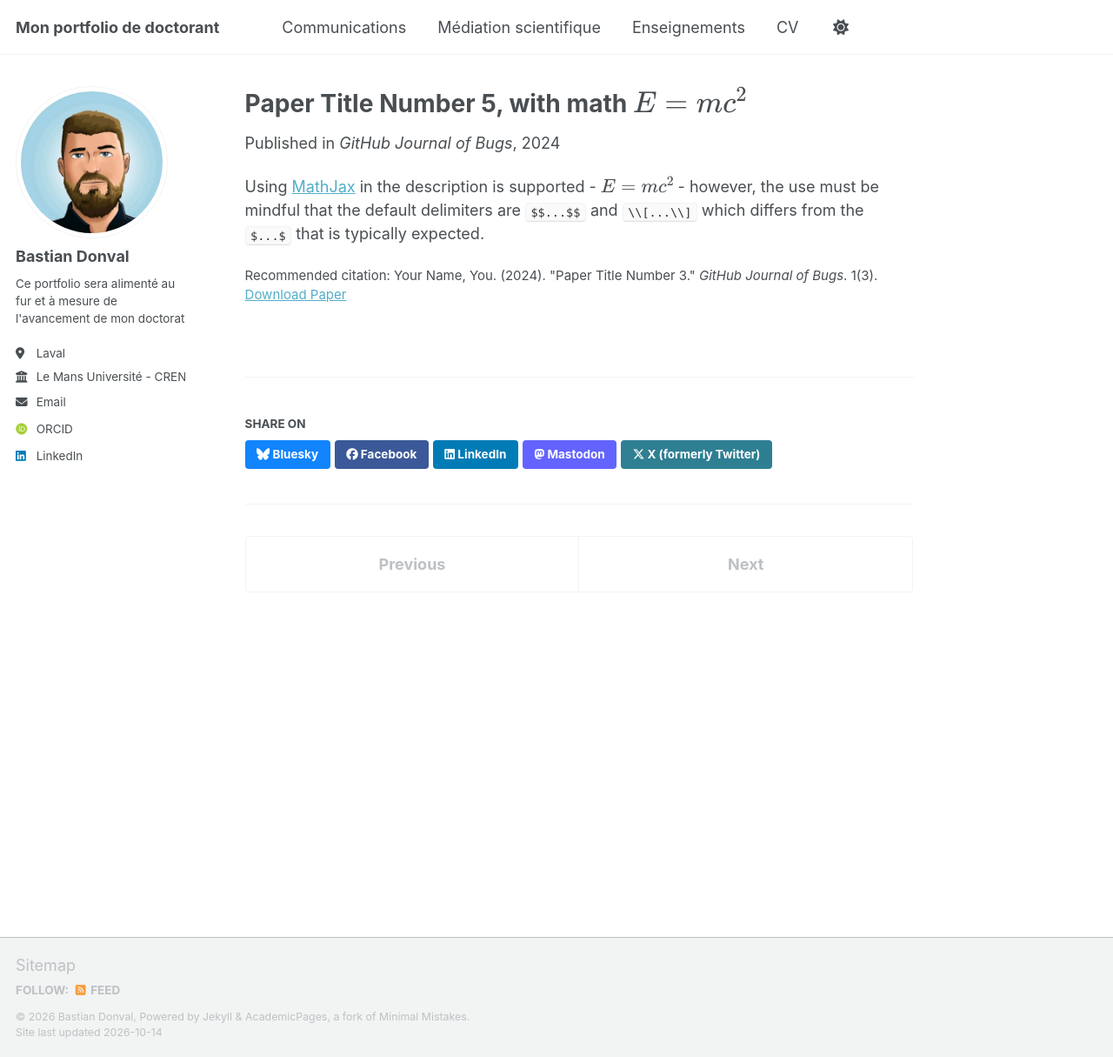
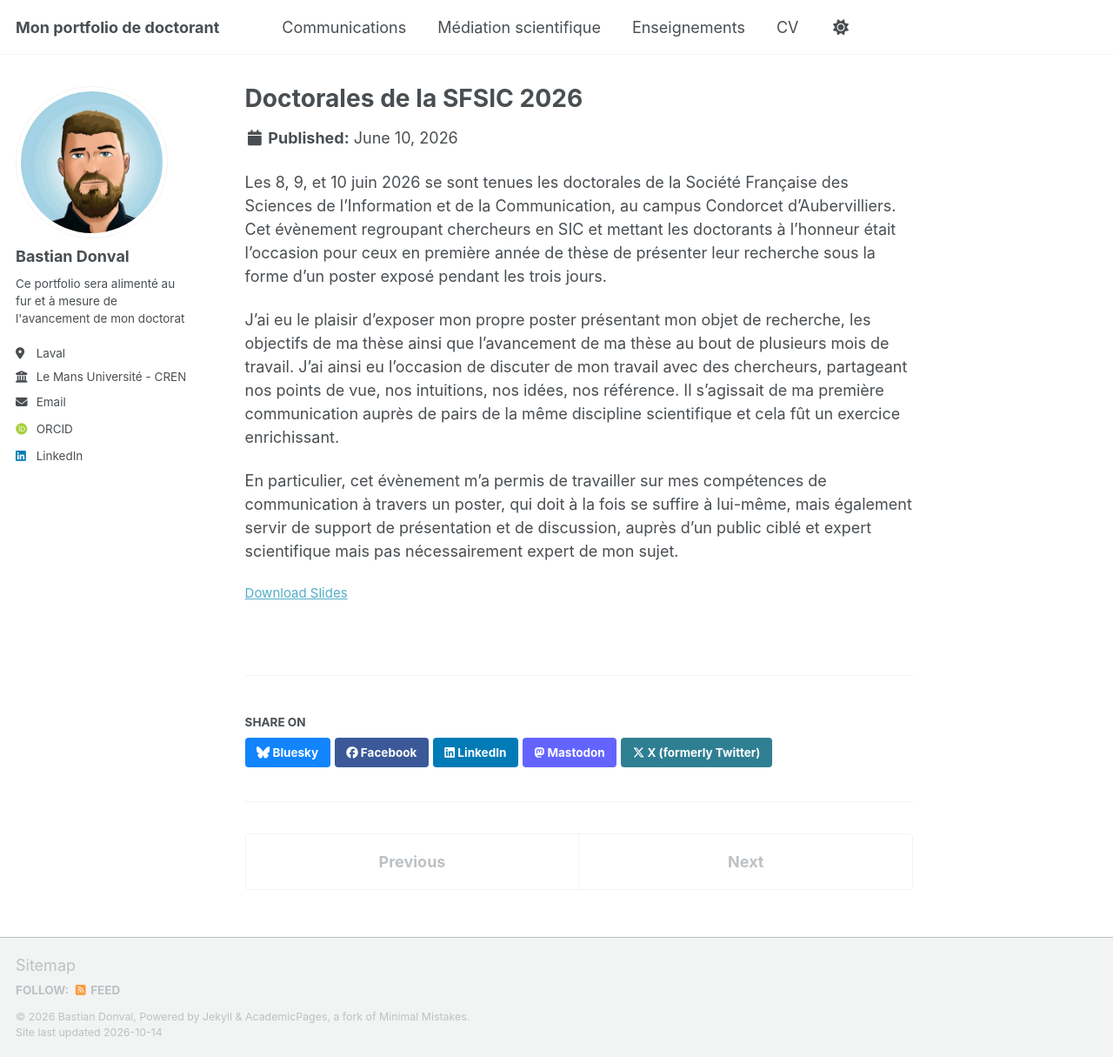
Before and after one commit to BDonval/bdonval_page.github.io, a Jekyll site: the page built from _publications/2025-06-08-paper-title-number-5.md, in a window 1280 px wide and 1215 px high. Shown: the whole window at 87% size. Built offline with Jekyll 4.4.1, drawn with Linux system fonts in a browser that asks for light colours; some web fonts are replaced; a script bundle is joined from its source files by our own code; library files that are not in the unit come from our copies.

Commit message:
Revise publication details for Doctorales SFSIC 2026
Updated the paper details for the Doctorales de la SFSIC 2026, including title, date, and citation information.

```diff
--- a/_publications/2025-06-08-paper-title-number-5.md
+++ b/_publications/2025-06-08-paper-title-number-5.md
@@ -1,13 +1,16 @@
 ---
-title: "Paper Title Number 5, with math $$E=mc^2$$"
+title: "Doctorales de la SFSIC 2026"
 collection: publications
 category: conferences
-permalink: /publication/2024-02-17-paper-title-number-4
+permalink: /publication/Doctorales-SFSIC-2026
 excerpt: 'This paper is about a famous math equation, $$E=mc^2$$'
-date: 2024-02-17
-venue: 'GitHub Journal of Bugs'
-paperurl: 'https://academicpages.github.io/files/paper3.pdf'
-citation: 'Your Name, You. (2024). &quot;Paper Title Number 3.&quot; <i>GitHub Journal of Bugs</i>. 1(3).'
+date: 2026-06-10
+venue:
+slidesurl: 'https://academicpages.github.io/files/Poster-de-recherche-SFSIC.pdf'
+citation:
 ---
+Les 8, 9, et 10 juin 2026 se sont tenues les doctorales de la Société Française des Sciences de l'Information et de la Communication, au campus Condorcet d'Aubervilliers. Cet évènement regroupant chercheurs en SIC et mettant les doctorants à l'honneur était l'occasion pour ceux en première année de thèse de présenter leur recherche sous la forme d'un poster exposé pendant les trois jours.
 
-Using [MathJax](https://www.mathjax.org/) in the description is supported - $$E=mc^2$$ - however, the use must be mindful that the default delimiters are `$$...$$` and `\\[...\\]` which differs from the `$...$` that is typically expected.
+J'ai eu le plaisir d'exposer mon propre poster présentant mon objet de recherche, les objectifs de ma thèse ainsi que l'avancement de ma thèse au bout de plusieurs mois de travail. J'ai ainsi eu l'occasion de discuter de mon travail avec des chercheurs, partageant nos points de vue, nos intuitions, nos idées, nos référence. Il s'agissait de ma première communication auprès de pairs de la même discipline scientifique et cela fût un exercice enrichissant.
+
+En particulier, cet évènement m'a permis de travailler sur mes compétences de communication à travers un poster, qui doit à la fois se suffire à lui-même, mais également servir de support de présentation et de discussion, auprès d'un public ciblé et expert scientifique mais pas nécessairement expert de mon sujet.
```
